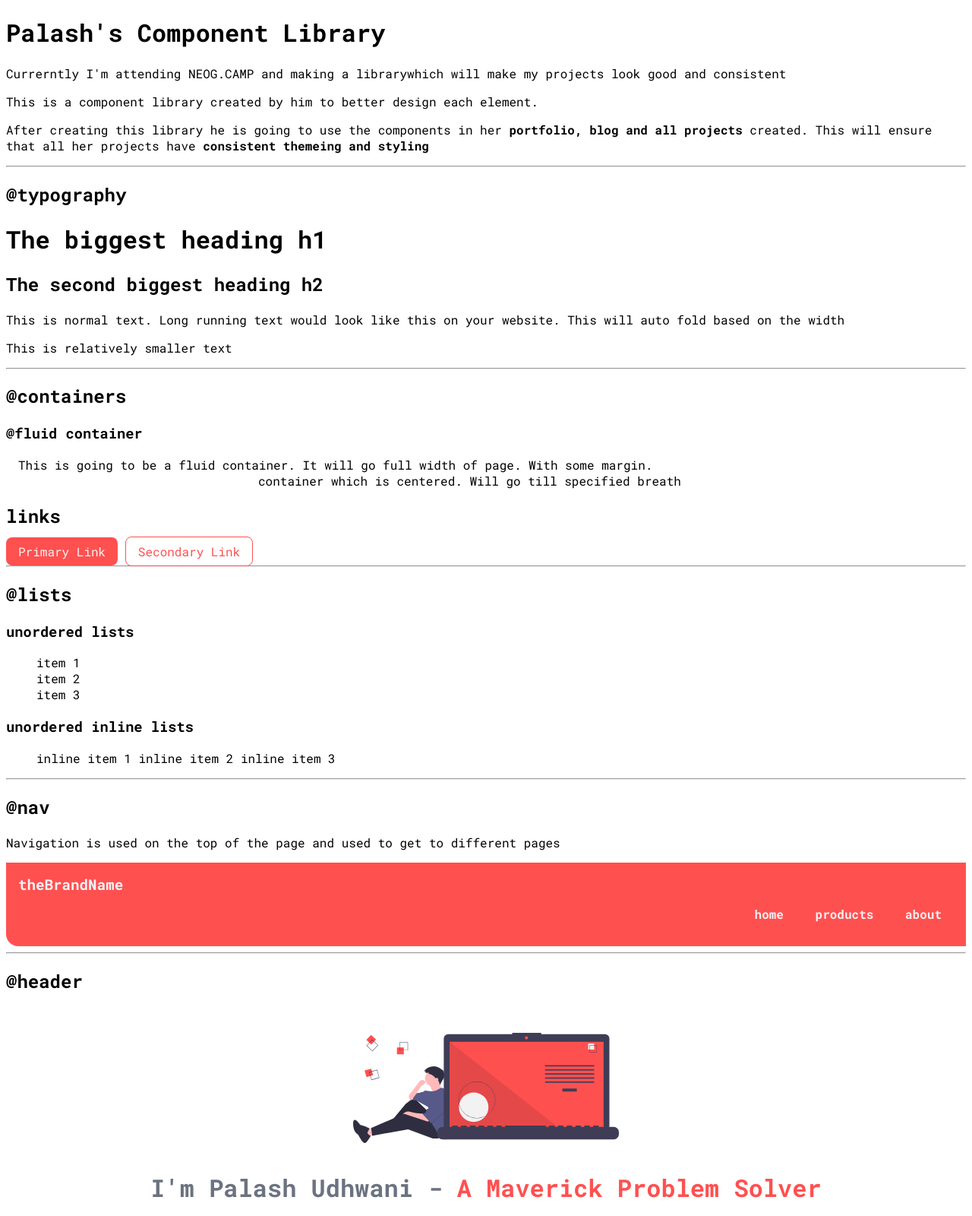
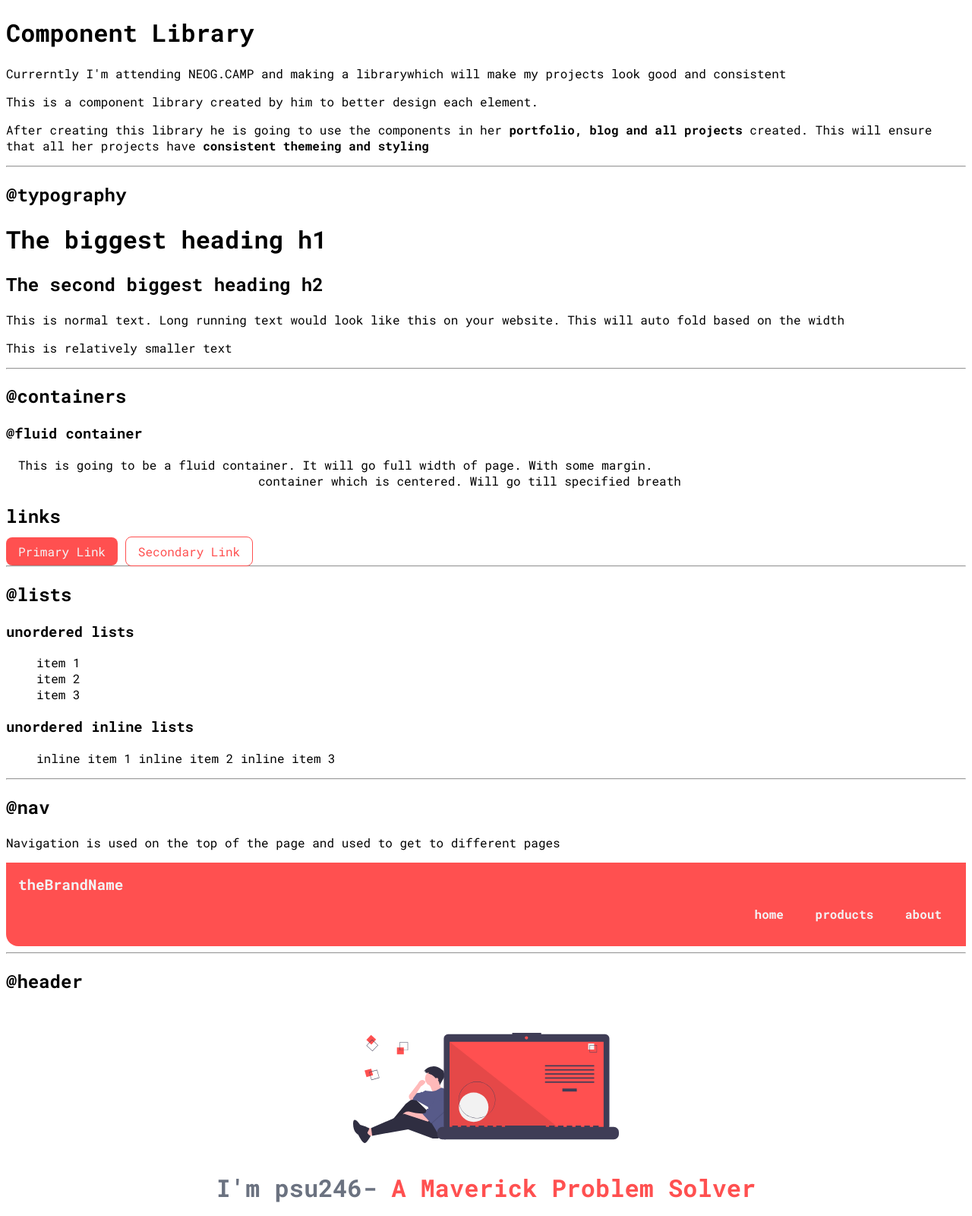
Before and after one commit to PalashUdhwani/neogcamp-lesson3, a plain HTML site: page components.html in a window 1280 px wide. Shown: the top 1600 px of the page at 76% size. Drawn offline with Linux system fonts and the light colour scheme.

Commit message:
Update components.html

```diff
--- a/components.html
+++ b/components.html
@@ -10,7 +10,7 @@
 </head>
 
 <body>
-    <h1> Palash's Component Library</h1>
+    <h1> Component Library</h1>
     <p>Currerntly I'm attending NEOG.CAMP and making a librarywhich will make my projects look good and consistent</p>
     <p>This is a component library created by him to better design each element.</p>
     <p>After creating this library he is going to use the components in her <strong>portfolio, blog and all
@@ -101,7 +101,7 @@
 
     <header class="hero">
         <img class="hero-img" src="image.svg" />
-        <h1 class="hero-heading"> I'm Palash Udhwani -<span class="heading-inverted"> A Maverick Problem Solver</span>
+        <h1 class="hero-heading"> I'm psu246-<span class="heading-inverted"> A Maverick Problem Solver</span>
         </h1>
     </header>
 
```
